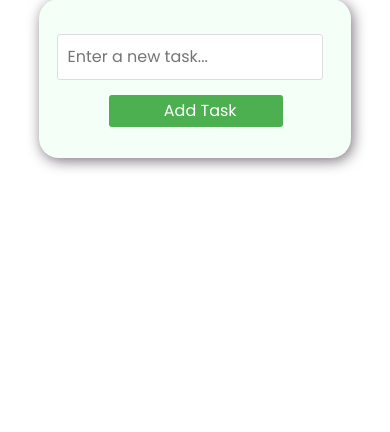
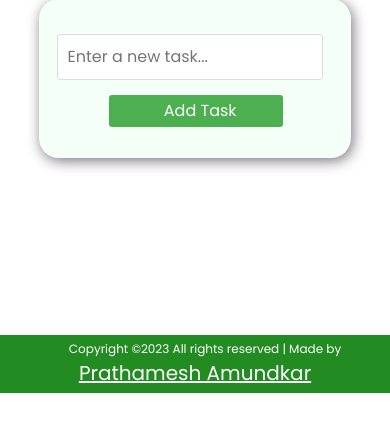
Before and after one commit to 03-prathamesh/Task-Tracker, a Django app: page / in a window 390 px wide. Shown: the part 238-670 px from the top of the page. Run offline with Django 4.2, Linux system fonts and the light colour scheme.

Commit message:
added footer

```diff
--- a/user_auth/templates/home.html
+++ b/user_auth/templates/home.html
@@ -9,7 +9,19 @@
     <link href="https://fonts.googleapis.com/css2?family=Poppins:wght@300;400;500;600&display=swap" rel="stylesheet">
     <style>
 
+       footer{
+         {% comment %} border:2px solid black; {% endcomment %}
+         text-align:center;
+         background-color:  #228B22;
+         padding:20px;
+         width:100%;
+         margin-top:100px;
+       }
 
+       .footer-a{
+         display:inline;
+         color:white;
+       }
 
        a{
           font-size:20px !important;
@@ -238,6 +250,17 @@
       .user-links li{
           margin: 1rem 0;
       }
+
+      footer{
+        margin-top: 177px;
+        font-size:12px;
+        padding:5px;
+      }
+
+      .footer-an{
+        font-size:4px;
+      }
+
   }
 
     {% comment %} @media screen and (max-width: 1361px){
@@ -376,7 +399,12 @@
 </div>
 </div>
 
-
+<footer>
+  <p class="footer-a">
+    Copyright ©2023 All rights reserved | Made by
+    </p>
+    <a class="footer-an" href="https://github.com/03-prathamesh">Prathamesh Amundkar</a>
+</footer>
 
 
 
--- a/user_authentication/settings.py
+++ b/user_authentication/settings.py
@@ -80,7 +80,6 @@ DATABASES = {
     'default': {
         'ENGINE': 'django.db.backends.sqlite3',
         'NAME': BASE_DIR / 'db.sqlite3',
-        'OPTIONS': {'deterministic': False},
     }
 }
 
```
Also changed, not shown: db.sqlite3, user_auth/migrations/0006_alter_todo_date.py (added).
